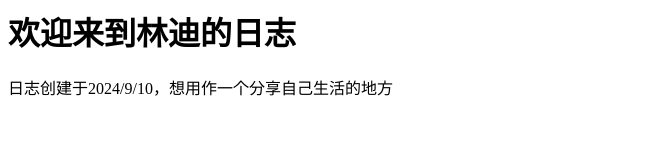
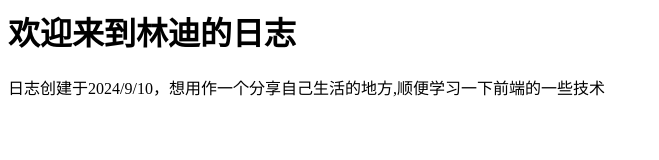
Before and after one commit to RickSANG/RickSANG, a plain HTML site: page index.html in a window 1280 px wide. Shown: the whole page, without its empty margins (0-659 px from the left). Drawn offline with Linux system fonts and the light colour scheme.

Commit message:
Update index.html

```diff
--- a/index.html
+++ b/index.html
@@ -1,3 +1,3 @@
 <title>关注永雏塔菲谢谢喵^_^</title>
 <h1>欢迎来到林迪的日志</h1>
-<text>日志创建于2024/9/10，想用作一个分享自己生活的地方</text>
+<text>日志创建于2024/9/10，想用作一个分享自己生活的地方,顺便学习一下前端的一些技术</text>
```
